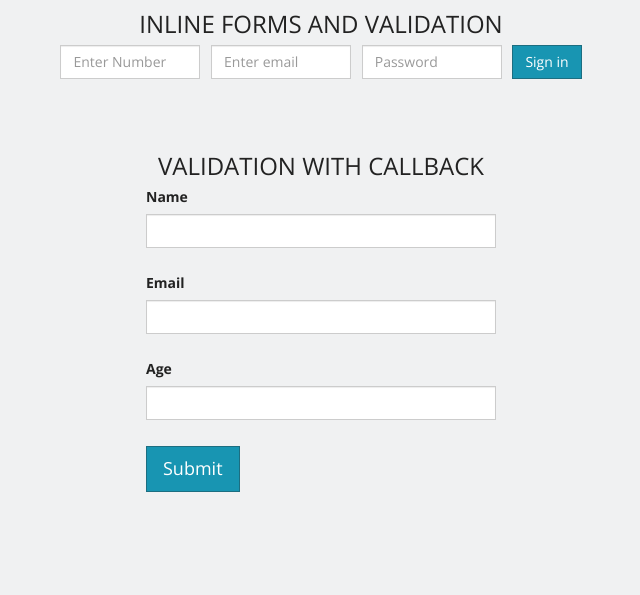
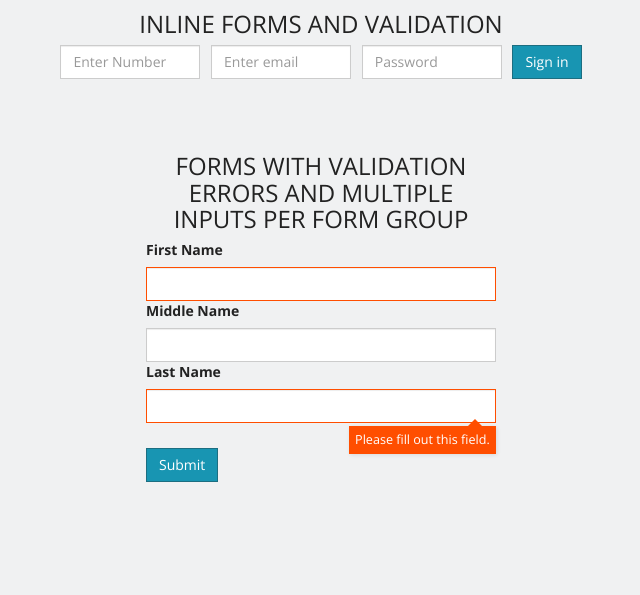
Before and after one commit to mattreynolds-zr/Scrupulous, a website: page index.html in a window 1280 px wide. Shown: the part 1720-2315 px from the top of the page, without its empty margins (319-959 px from the left). Drawn offline with nearby package versions, Linux system fonts and the light colour scheme.

Commit message:
Updated the demo page
Added the "Forms with Validation Errors and multiple inputs per form
group" display form. It loads with errors noted on the form, and as you
clear the errors by providing data, non-valid inputs still show as an
error.

```diff
--- a/css/scrupulous.css
+++ b/css/scrupulous.css
@@ -61,4 +61,5 @@
 
 .form-control.valid {
   position: relative;
+  border: 1px solid #CCCCCC;
 }
--- a/index.html
+++ b/index.html
@@ -156,6 +156,25 @@
             </form>
           </fieldset>
         </div>
+
+		<div class="col-xs-12 col-sm-8 col-sm-offset-2">
+          <fieldset>
+            <h3>Forms with Validation Errors and multiple inputs per form group</h3>
+            <form class="validate-form" role="form">
+              <div class="form-group has-error">
+				<label for="firstname">First Name</label>
+				<input type="text" required="" title="First name is Required" id="firstname" class="form-control invalid">
+				<label for="middlename">Middle Name</label>
+				<input type="text" id="middlename" class="form-control valid">
+				<label for="lastname">Last Name</label>
+				<input type="text" required="" title="Last name is Required" id="lastname" class="form-control invalid">
+              <label for="firstname" class="error-message">Please fill out this field.</label></div>
+
+              <button type="submit" class="btn btn-primary">Submit</button>
+            </form>
+          </fieldset>
+        </div>
+
         <div class="col-xs-12 col-sm-8 col-sm-offset-2">
           <form class="callback-form" action="#" method="get">
             <fieldset>
--- a/js/scrupulous.js
+++ b/js/scrupulous.js
@@ -97,7 +97,8 @@
       if($(':input', $formGroup).length > 1) {
         /*
          * If we have multiple inputs in this group, and have had an error state previously, then we don't want to reset
-         * the form-group unless we know we're valid
+         * the form-group unless we know all inputs are valid, since the class on the form group partially controls
+		 * displaying of input errors.
          */
         if($formGroup.hasClass('has-error') && ($(':input.valid', $formGroup).length !== $(':input', $formGroup).length)) {
           return;
```
